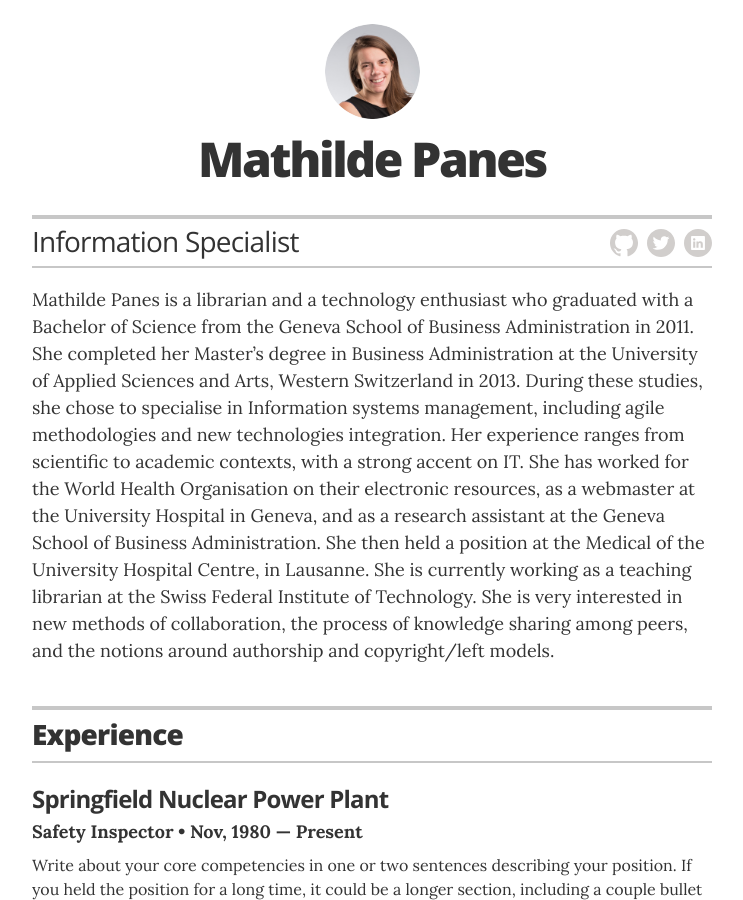
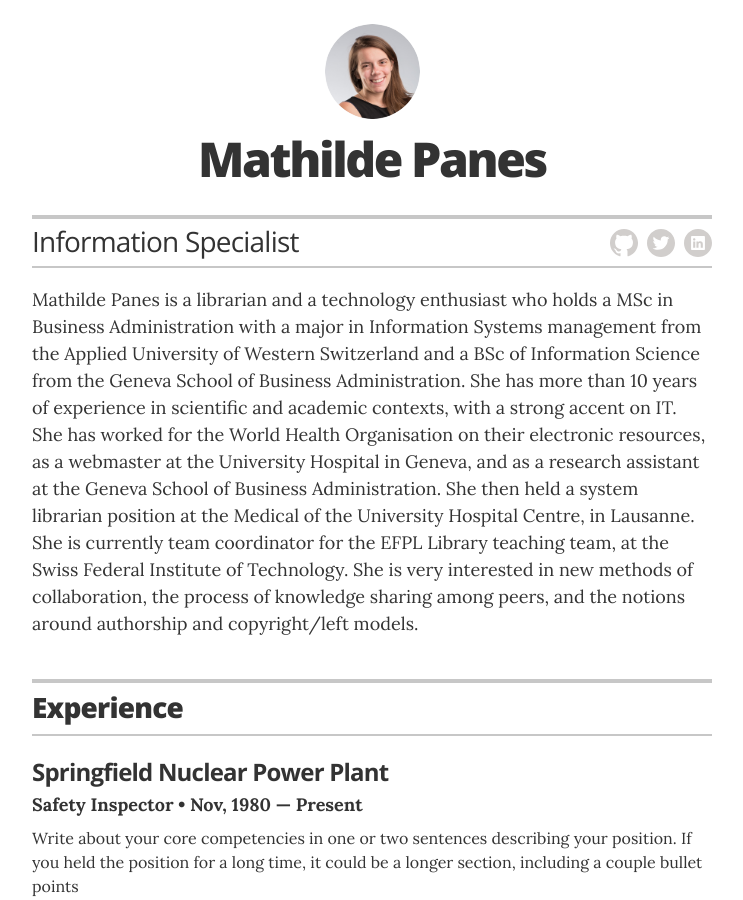
Before and after one commit to railyards/cv-resume, a Jekyll site: the page built from index.html, in a window 1280 px wide and 900 px high. Shown: the whole window, without its empty margins (268-1011 px from the left). Built offline with Jekyll 4.4.1, drawn with Linux system fonts in a browser that asks for light colours.

Commit message:
Update _config.yml

```diff
--- a/_config.yml
+++ b/_config.yml
@@ -15,10 +15,18 @@ resume_title:                   "Information Specialist"
 resume_contact_email:           "mathilde.panes[@]protonmail.com"
 resume_contact_telephone:       "+41 76 679 93 37"
 resume_contact_address:         "Chemin des Bruyères 3, 1007 Lausanne"
-resume_header_contact_info: "Chemin des Bruyères 3, 1007 Lausanne| homerjsimpson@youremailaddress.com"
-resume_header_intro: "<p>Mathilde Panes is a librarian and a technology enthusiast who graduated with a Bachelor of Science from the Geneva School of Business Administration in 2011. She completed her Master’s degree in Business Administration at the University of Applied Sciences and Arts, Western Switzerland in 2013. During these studies, she chose to specialise in Information systems management, including agile methodologies and new technologies integration.
-
-Her experience ranges from scientific to academic contexts, with a strong accent on IT. She has worked for the World Health Organisation on their electronic resources, as a webmaster at the University Hospital in Geneva, and as a research assistant at the Geneva School of Business Administration. She then held a position at the Medical of the University Hospital Centre, in Lausanne. She is currently working as a teaching librarian at the Swiss Federal Institute of Technology. She is very interested in new methods of collaboration, the process of knowledge sharing among peers, and the notions around authorship and copyright/left models.</p>"
+resume_header_contact_info: "Chemin des Bruyères 3, 1007 Lausanne"
+resume_header_intro: "<p>Mathilde Panes is a librarian and a technology enthusiast who holds a MSc in Business Administration
+with a major in Information Systems management
+from the Applied University of Western Switzerland and a BSc
+of Information Science from the Geneva School of Business Administration.
+She has more than 10 years of experience in scientific and academic contexts, with a strong accent on IT.
+She has worked for the World Health Organisation on their electronic resources, as a webmaster at the University Hospital
+in Geneva, and as a research assistant at the Geneva School of Business Administration.
+She then held a system librarian position at the Medical of the University Hospital Centre, in Lausanne.
+She is currently team coordinator for the EFPL Library teaching team, at the Swiss Federal Institute of Technology.
+She is very interested in new methods of collaboration, the process of knowledge sharing among peers, and
+the notions around authorship and copyright/left models.</p>"
 
 # use "yes" to display the email contact button,
 # "no" to display an "I'm not looking for work" message,
```
